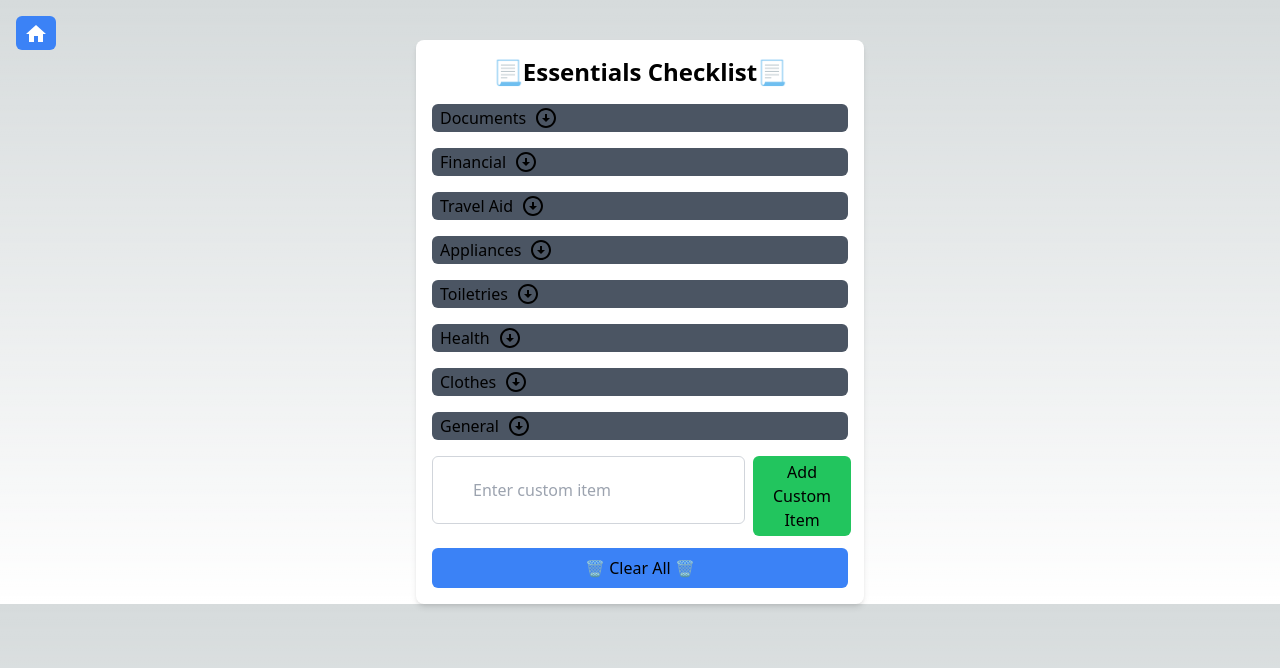
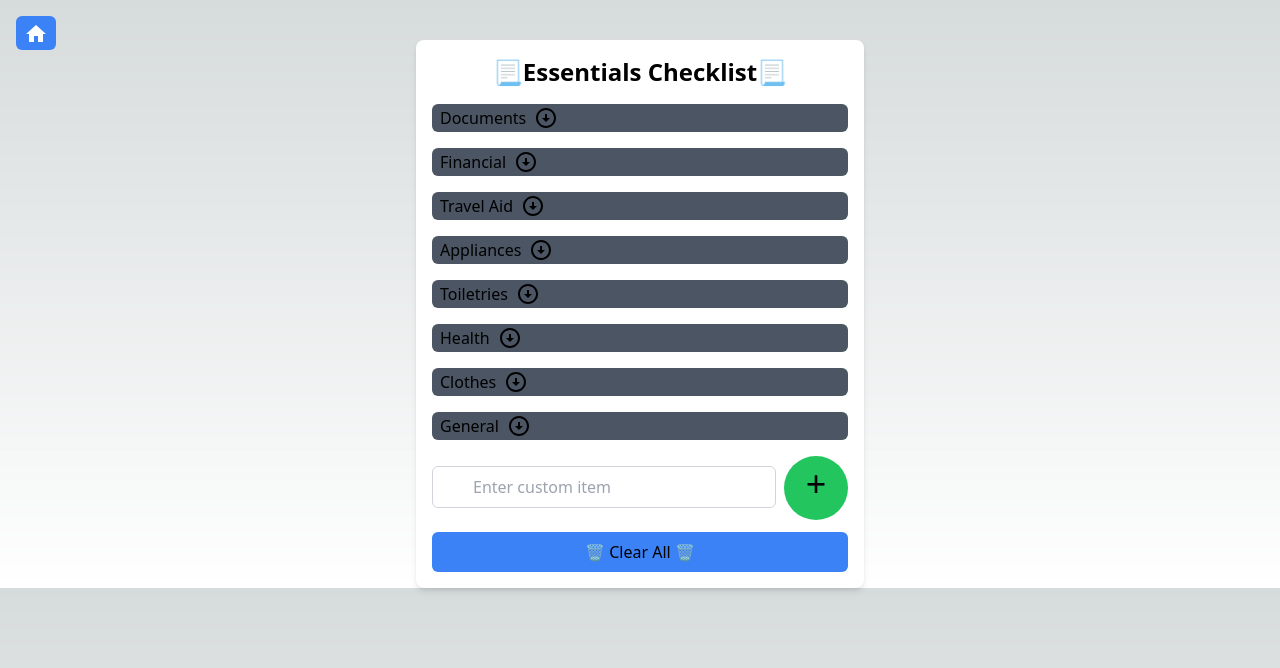
Before and after one commit to EpicIbby101/TripTick, a Next.js app: page /EssentialsChecklist in a window 1280 px wide. Shown: the top 668 px of the page. Built offline with nearby package versions, Linux system fonts and the light colour scheme.

Commit message:
Styled some elements

```diff
--- a/src/pages/EssentialsChecklist.js
+++ b/src/pages/EssentialsChecklist.js
@@ -135,7 +135,7 @@ const EssentialsChecklist = () => {
           {/* Button to toggle the visibility of the category */}
           <button
             onClick={() => toggleCategoryVisibility(category)}
-            className="btn-primary mb-2 px-2 py-0.5 flex items-center w-full justify-between bg-gray-600 rounded-md"
+            className="btn-primary mb-3 px-2 py-0.5 flex items-center w-full justify-between bg-gray-600 rounded-md"
           >
             <div className="flex items-center justify-between">
               <span>{category}</span>
@@ -193,7 +193,7 @@ const EssentialsChecklist = () => {
             value={customItem}
             onChange={(e) => setCustomItem(e.target.value)}
             placeholder="Enter custom item"
-            className="border border-gray-300 rounded-md p-2 px-10 mr-2 mb-3 text-black flex-grow"
+            className="border border-gray-300 rounded-md p-2 px-10 mr-2 mb-3 mt-2.5 text-black flex-grow"
           />
           <button
             onClick={() => {
@@ -215,9 +215,9 @@ const EssentialsChecklist = () => {
                 }
               }
             }}
-            className="bg-green-500 px-5 py-1 rounded-md hover:bg-green-700 w-full btn-secondary"
+            className="bg-green-500 pb-2 rounded-full hover:bg-green-700 w-16 text-4xl btn-secondary"
           >
-            Add Custom Item
+            +
           </button>
         </div>
       </div>
```
